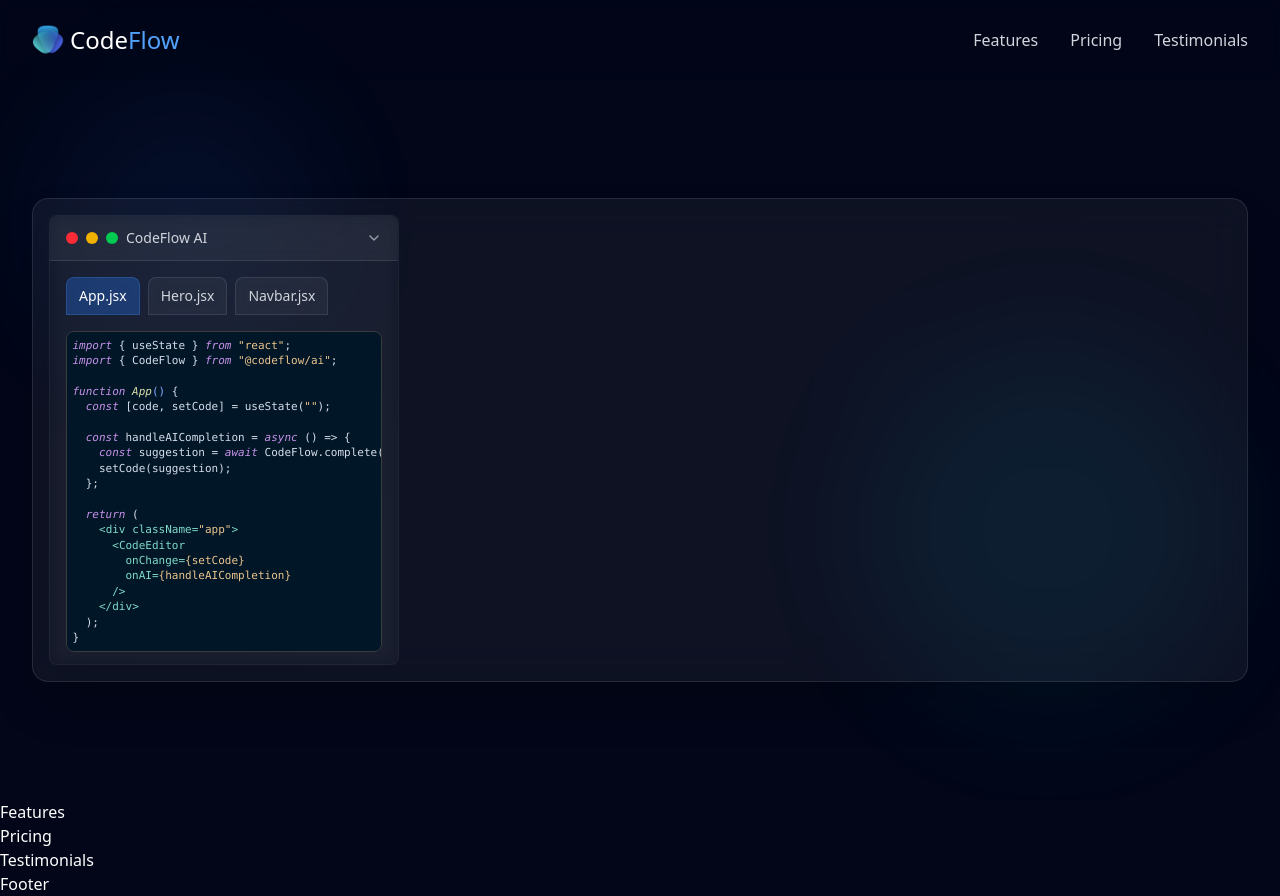
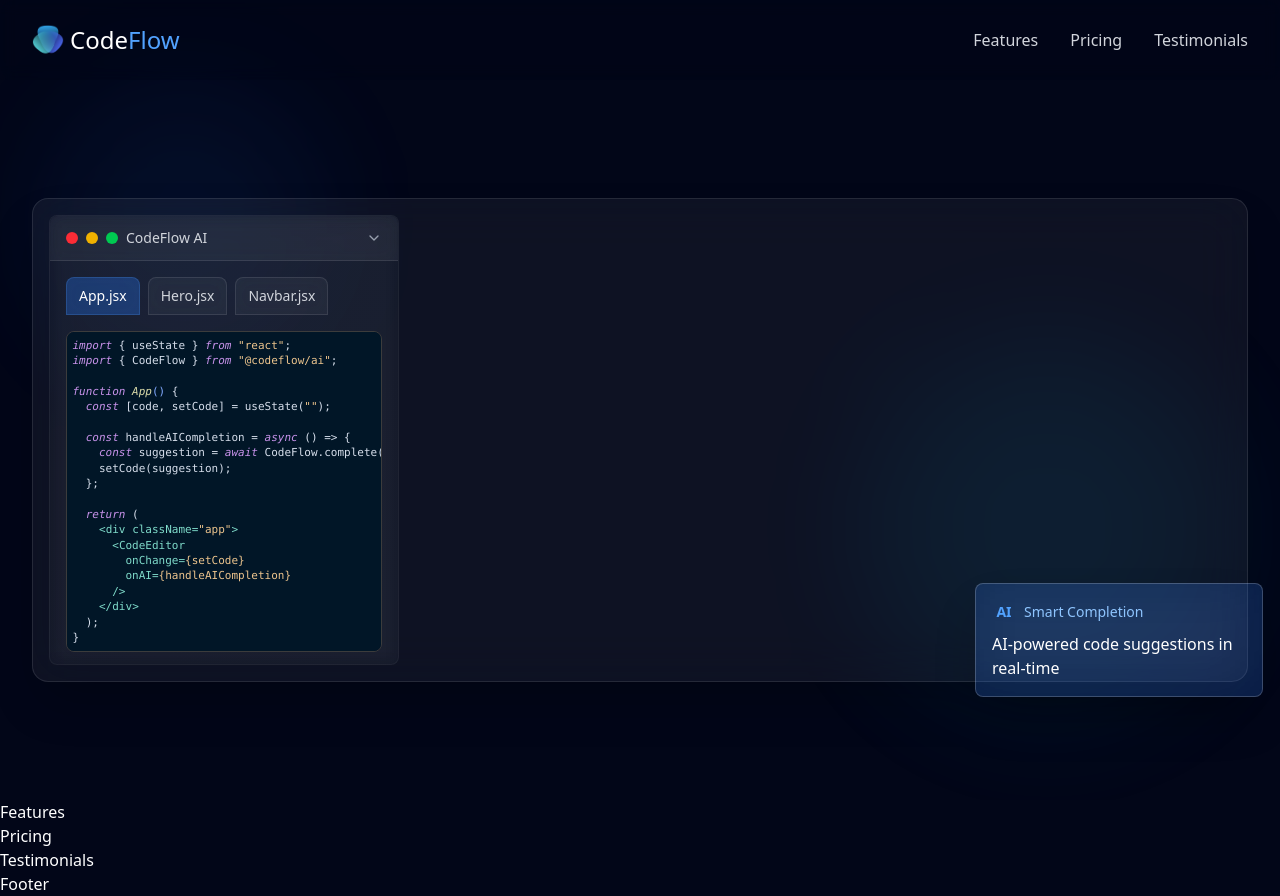
Before and after one commit to Kais-Tarraf/Code_flow_landing_page, a React (Vite) app: page / in a window 1280 px wide. Built offline with nearby package versions, Linux system fonts and the light colour scheme.

Commit message:
WIP(Hero): add floating cards

```diff
--- a/src/components/Hero.jsx
+++ b/src/components/Hero.jsx
@@ -1,7 +1,7 @@
 import { ChevronDown } from "lucide-react";
 import { useEffect, useState } from "react";
 import SyntaxHighlighter from "react-syntax-highlighter";
-import { codeExamples } from "../../data/CodeExamples";
+import { codeExamples, floatingCards } from "../../data/CodeExamples";
 import { nightOwl } from "react-syntax-highlighter/dist/esm/styles/hljs";
 const Hero = () => {
 	const [mousePosition, setMousePosition] = useState({ X: 0, y: 0 });
@@ -13,6 +13,7 @@ const Hero = () => {
 		window.addEventListener("mousemove", handleMouseMove);
 		return () => window.removeEventListener("mousemove", handleMouseMove);
 	}, []);
+	const currentFLoatingCard = floatingCards[activeTab];
 	return (
 		<section
 			className="relative min-h-screen flex items-center
@@ -102,6 +103,28 @@ const Hero = () => {
 							</div>
 						</div>
 					</div>
+					{/* Floating Cards */}
+					<div
+						className={`hidden lg:block absolute bottom-4
+						right-4 transform translate-x-8 translate-y-8
+						w-72 ${currentFLoatingCard.bgColor} backdrop-blur-xl
+						rounded-lg p-4 border border-white/20 shadow-2xl`}
+					>
+						<div className="flex items-center space-x-2 mb-2">
+							<div
+								className={`w-6 h-6 ${currentFLoatingCard.iconColor}
+							flex items-center justify-center text-sm font-bold`}
+							>
+								{currentFLoatingCard.icon}
+							</div>
+							<span
+								className={`text-sm text-left ${currentFLoatingCard.contentColor}`}
+							>
+								{currentFLoatingCard.title}
+							</span>
+						</div>
+						<div>{currentFLoatingCard.content}</div>
+					</div>
 				</div>
 			</div>
 		</section>
```
